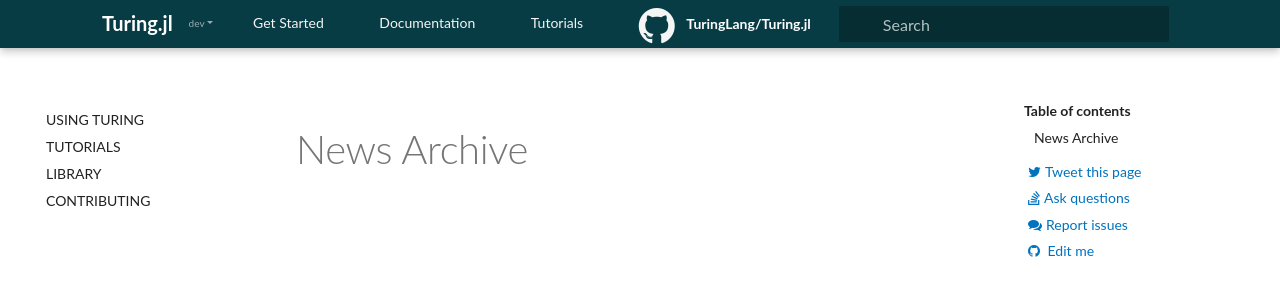
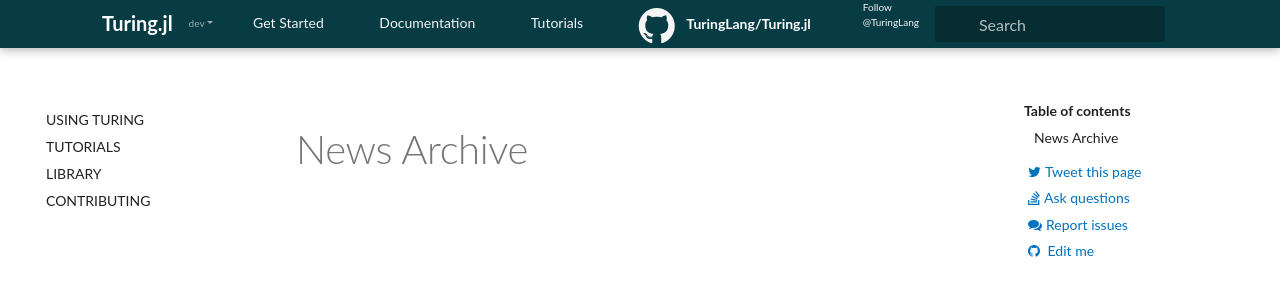
Before and after one commit to UnofficialJuliaMirrorSnapshots/Turing.jl-fce5fe82-541a-59a6-adf8-730c64b5f9a0, a Jekyll site: the page built from docs/pages/archive.md, in a window 1280 px wide and 900 px high. Shown: the top 300 px of the window. Built offline with Jekyll 4.4.1, drawn with Linux system fonts in a browser that asks for light colours; comment, search, counter and statistics services are not loaded.

Commit message:
Snapshot of branch master taken on 2019-09-04T12:02:39.408-04:00 from "https://github.com/UnofficialJuliaMirror/Turing.jl-fce5fe82-541a-59a6-adf8-730c64b5f9a0"

```diff
--- a/docs/_includes/navigation.html
+++ b/docs/_includes/navigation.html
@@ -75,6 +75,14 @@
                 </div>
 
                 <div class="md-flex__cell md-flex__cell--shrink">
+                  <div class="md-header-nav__source">
+                    <a href="https://twitter.com/TuringLang?ref_src=twsrc%5Etfw" class="twitter-follow-button"
+                       data-size="large" data-show-screen-name="false" data-show-count="false">Follow @TuringLang</a>
+                    <script async src="https://platform.twitter.com/widgets.js" charset="utf-8"></script>
+                  </div>
+                </div>
+
+                <div class="md-flex__cell md-flex__cell--shrink">
                     <label class="md-icon md-icon--search md-header-nav__button" for=__search></label>
                     <div class=md-search data-md-component=search role=dialog>
                         <label class=md-search__overlay for=__search></label>
--- a/docs/assets/css/header.css
+++ b/docs/assets/css/header.css
@@ -109,3 +109,16 @@ body {
   padding: 1.2rem;
   text-align: center;
 }
+/* Twitter Button */
+#twitter-widget-0 {
+  margin-top: 14px;
+  margin-right: 10px;
+}
+/*--------------------------------------------------------------
+# Media Queries
+--------------------------------------------------------------*/
+@media only screen and (min-width: 80em) {
+  .md-search__inner {
+    width: 23rem;
+  }
+}
```
Also changed, not shown: docs/src/contributing/style-guide.md (+11 -1 lines), README.md, 1 other file.
